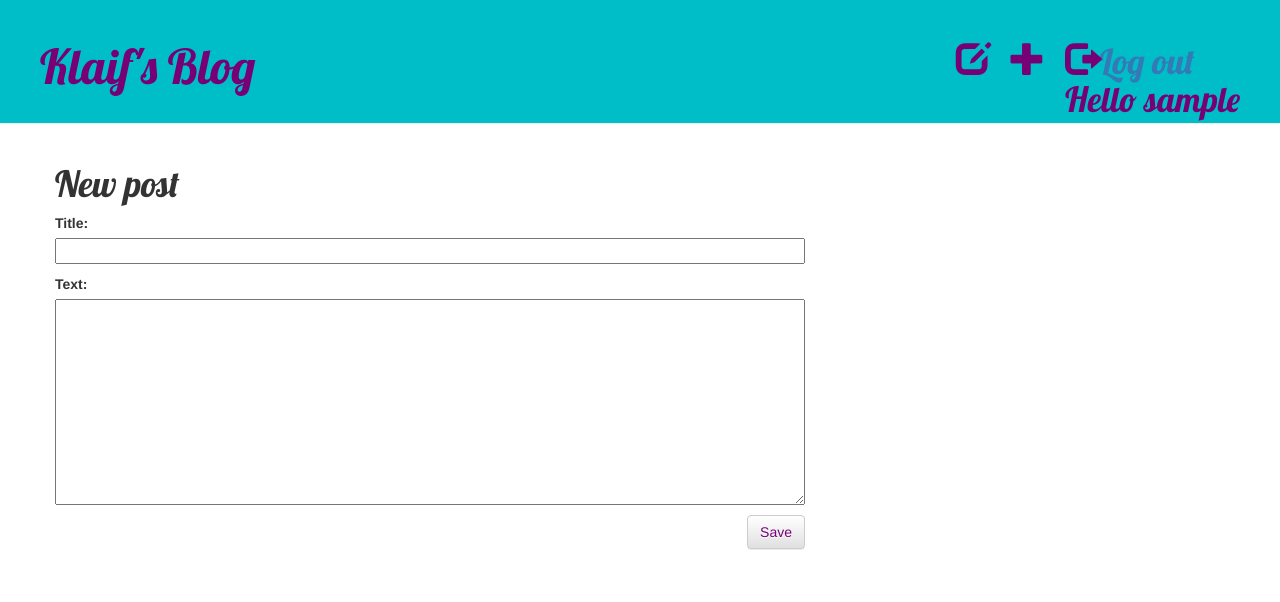
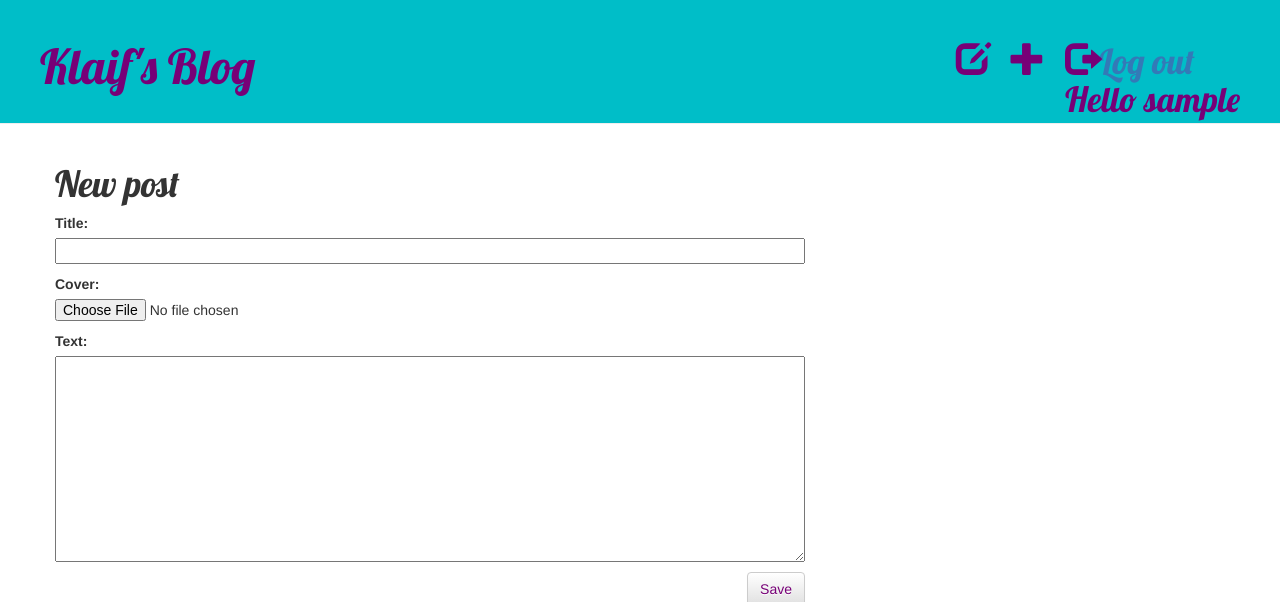
Before and after one commit to olegrozhok/myblog, a Django app: page /post/new/ in a window 1280 px wide. Shown: the top 602 px of the page. Run offline with Django 3.2, Linux system fonts and the light colour scheme; the visitor is signed in with stand-in values (Sample User, id 1); some libraries are stand-ins or nearby versions.

Commit message:
add cover-image func to add post

```diff
--- a/blog/forms.py
+++ b/blog/forms.py
@@ -15,7 +15,7 @@ class SignUpForm(UserCreationForm):
 class PostForm(forms.ModelForm):
     class Meta:
         model = Post
-        fields = ('title', 'text',)
+        fields = ('title', 'cover', 'text',)
 
 
 class CommentForm(forms.ModelForm):
--- a/blog/models.py
+++ b/blog/models.py
@@ -24,6 +24,7 @@ def update_user_profile(sender, instance, created, **kwargs):
 class Post(models.Model):
     author = models.ForeignKey(settings.AUTH_USER_MODEL, on_delete=models.CASCADE)
     title = models.CharField(max_length=200)
+    cover = models.ImageField(upload_to='images/')
     text = models.TextField()
     created_date = models.DateTimeField(default=timezone.now)
     published_date = models.DateTimeField(blank=True, null=True)
--- a/blog/templates/blog/post_detail.html
+++ b/blog/templates/blog/post_detail.html
@@ -16,6 +16,7 @@
             <a class="btn btn-default" href="{% url 'post_remove_draft' pk=post.pk %}"><span class="glyphicon glyphicon-remove" style="color: #770077;"></span></a>
         {% endif %}
         <h1>{{ post.title }}</h1>
+        <img src="{{ post.cover.url}}">
         <p>{{ post.text|linebreaksbr }}</p>
         <hr>
         <p><br>Comments:</p>
--- a/blog/templates/blog/post_draft_list.html
+++ b/blog/templates/blog/post_draft_list.html
@@ -5,6 +5,7 @@
         <div class="post">
             <p class="date">created: {{ post.created_date|date:'d-m-Y' }}</p>
             <h1><a href="{% url 'post_detail' pk=post.pk %}">{{ post.title }}</a></h1>
+            <img src="{{ post.cover.url}}">
             <p>{{ post.text|truncatechars:200 }}</p>
         </div>
     {% endfor %}
--- a/blog/templates/blog/post_edit.html
+++ b/blog/templates/blog/post_edit.html
@@ -2,7 +2,7 @@
 
 {% block content %}
     <h1>New post</h1>
-    <form method="POST" class="post-form">{% csrf_token %}
+    <form method="POST" class="post-form" enctype="multipart/form-data">{% csrf_token %}
         {{ form.as_p }}
         <button type="submit" class="save btn btn-default" style="color: #770077;">Save</button>
     </form>
--- a/blog/templates/blog/post_list.html
+++ b/blog/templates/blog/post_list.html
@@ -7,6 +7,7 @@
                 {{ post.published_date }}
             </div>
             <h1><a href="{% url 'post_detail' pk=post.pk %}">{{ post.title }}</a></h1>
+            <img src="{{ post.cover.url}}">
             <p>{{ post.text|linebreaksbr }}</p>
             <a href="{% url 'post_detail' pk=post.pk %}" style="color: #828282" >Comments: {{ post.approved_comments.count }}</a>
         </div>
--- a/blog/views.py
+++ b/blog/views.py
@@ -4,6 +4,7 @@ from .models import Post, Comment
 from .forms import PostForm, CommentForm, SignUpForm
 from django.contrib.auth.decorators import login_required
 from django.contrib.auth import login, authenticate
+from django.http import HttpResponse
 
 
 @login_required
@@ -41,7 +42,7 @@ def post_detail(request, pk):
 @login_required
 def post_new(request):
     if request.method == "POST":
-        form = PostForm(request.POST)
+        form = PostForm(request.POST, request.FILES)
         if form.is_valid():
             post = form.save(commit=False)
             post.author = request.user
@@ -50,6 +51,9 @@ def post_new(request):
     else:
         form = PostForm()
         return render(request, 'blog/post_edit.html', {'form': form})
+
+    def post_detail(request):
+        return HttpResponse('cover uploaded')
 
 
 @login_required
--- a/mysite/settings.py
+++ b/mysite/settings.py
@@ -55,7 +55,7 @@ ROOT_URLCONF = 'mysite.urls'
 TEMPLATES = [
     {
         'BACKEND': 'django.template.backends.django.DjangoTemplates',
-        'DIRS': [],
+        'DIRS': [BASE_DIR / "templates"],
         'APP_DIRS': True,
         'OPTIONS': {
             'context_processors': [
@@ -121,6 +121,9 @@ USE_TZ = True
 STATIC_URL = '/static/'
 STATIC_ROOT = os.path.join(BASE_DIR, 'static')
 
+MEDIA_ROOT =  os.path.join(BASE_DIR, 'media')
+MEDIA_URL = '/media/'
+
 # Default primary key field type
 # https://docs.djangoproject.com/en/3.2/ref/settings/#default-auto-field
 
--- a/mysite/urls.py
+++ b/mysite/urls.py
@@ -2,6 +2,9 @@ from django.contrib import admin
 from django.urls import path, include
 
 from django.contrib.auth import views
+from django.conf import settings
+from django.conf.urls.static import static
+
 
 urlpatterns = [
     path('admin/', admin.site.urls),
@@ -9,3 +12,6 @@ urlpatterns = [
     path('accounts/logout/', views.LogoutView.as_view(next_page='/'), name='logout'),
     path('', include('blog.urls')),
 ]
+
+if settings.DEBUG:
+        urlpatterns += static(settings.MEDIA_URL, document_root=settings.MEDIA_ROOT)
```
